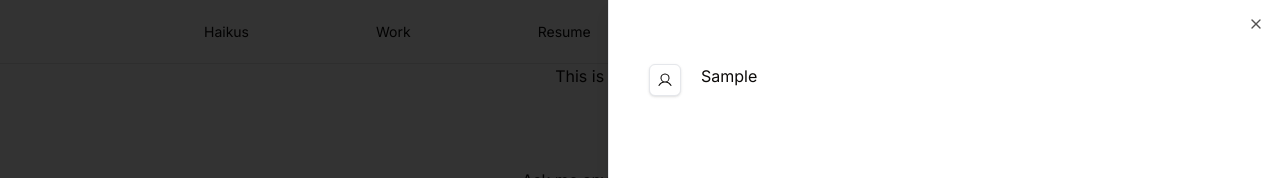
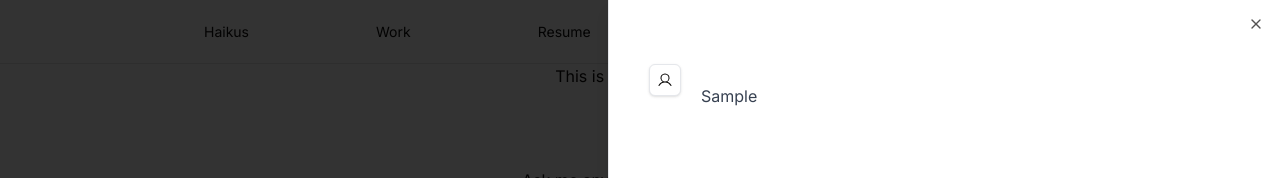
Before and after one commit to MatthewAlbrecht/matthew-albrecht, a Next.js app: page / in a window 1280 px wide. Both pictures are taken after typing "Sample" into the empty fields and a click on the button "Ask". Shown: the top 178 px of the page. Built offline with nearby package versions, Linux system fonts and the light colour scheme; no server answers.

Commit message:
added tailwind prose & vintage css

```diff
--- a/package.json
+++ b/package.json
@@ -16,6 +16,7 @@
     "@radix-ui/react-tooltip": "^1.0.7",
     "@supabase/ssr": "^0.0.10",
     "@supabase/supabase-js": "^2.39.3",
+    "@tailwindcss/typography": "^0.5.10",
     "@tanstack/react-query-devtools": "^5.17.18",
     "@types/mdx": "^2.0.10",
     "@types/react-syntax-highlighter": "^15.5.11",
--- a/src/app/globals.css
+++ b/src/app/globals.css
@@ -70,4 +70,18 @@
   body {
     @apply bg-background text-foreground;
   }
+
+  .custom-ul {
+    padding-left: 0 !important;
+  }
+
+  .custom-ul li {
+    @apply list-none;
+  }
+  .custom-ul .custom-ul {
+    padding-left: 1.625rem !important;
+  }
+  .custom-ul .custom-ul li {
+    @apply list-inside list-disc;
+  }
 }
--- a/src/components/ask-me-anything.tsx
+++ b/src/components/ask-me-anything.tsx
@@ -1,39 +1,20 @@
 "use client";
 
-import {
-  type Message,
-  // import as useAssistant:
-  experimental_useAssistant as useAssistant,
-} from "ai/react";
+import { experimental_useAssistant as useAssistant } from "ai/react";
 
-import React, { useEffect } from "react";
+import React from "react";
 import { Input } from "./ui/input";
 import { Label } from "./ui/label";
 import { SubmitButton } from "./submit-button";
 import { LoadingCopy } from "./loading-copy";
-import { useLocalStorage } from "~/lib/hooks/use-local-storage";
-import { Sheet, SheetContent, SheetFooter } from "./ui/sheet";
+import { Sheet, SheetContent } from "./ui/sheet";
 import { Chat } from "./chat";
-import { ChatPanel } from "./chat-panel";
 
 export default function AskMeAnything() {
-  const [localThreadId, setLocalThreadId] = useLocalStorage<string | undefined>(
-    "localThreadId",
-    undefined,
-  );
   const [aiSheetOpen, setAiSheetOpen] = React.useState(false);
-  const { status, messages, input, submitMessage, setInput, threadId } =
-    useAssistant({
-      api: "/api/assistant",
-      threadId: localThreadId,
-    });
-
-  console.log("threadId", threadId, "LOCAL:", localThreadId);
-  useEffect(() => {
-    if (threadId) {
-      setLocalThreadId(threadId);
-    }
-  }, [threadId]);
+  const { status, messages, input, submitMessage, setInput } = useAssistant({
+    api: "/api/assistant",
+  });
 
   const handleSubmit = (event: React.FormEvent<HTMLFormElement>) => {
     event.preventDefault();
--- a/src/components/chat-message.tsx
+++ b/src/components/chat-message.tsx
@@ -28,13 +28,13 @@ export function ChatMessage({ message, ...props }: ChatMessageProps) {
       >
         {message.role === "user" ? <IconUser /> : <IconOpenAI />}
       </div>
-      <div className="ml-4 flex-1 space-y-2 overflow-hidden px-1">
+      <div className="prose lg:prose-xl ml-4 flex-1 space-y-2 overflow-hidden px-1">
         <MemoizedReactMarkdown
           className="prose dark:prose-invert prose-p:leading-relaxed prose-pre:p-0 break-words"
           remarkPlugins={[remarkGfm, remarkMath]}
           components={{
-            p({ children }) {
-              return <p className="mb-2 last:mb-0">{children}</p>;
+            ul({ children }) {
+              return <ul className="custom-ul">{children}</ul>;
             },
             code({ inline, className, children, ...props }) {
               if (children.length) {
--- a/src/components/ui/icons.tsx
+++ b/src/components/ui/icons.tsx
@@ -190,7 +190,7 @@ function IconLoading({ className, ...props }: React.ComponentProps<"svg">) {
       xmlns="http://www.w3.org/2000/svg"
       fill="none"
       viewBox="0 0 24 24"
-      stroke-width="1.5"
+      strokeWidth="1.5"
       stroke="currentColor"
       className={cn("h-4 w-4", className)}
       {...props}
--- a/tailwind.config.ts
+++ b/tailwind.config.ts
@@ -73,7 +73,7 @@ const config = {
       },
     },
   },
-  plugins: [require("tailwindcss-animate")],
+  plugins: [require("tailwindcss-animate"), require("@tailwindcss/typography")],
 } satisfies Config;
 
 export default config;
```
Also changed, not shown: 1 other file (tests, documents, lock files or other folders).
